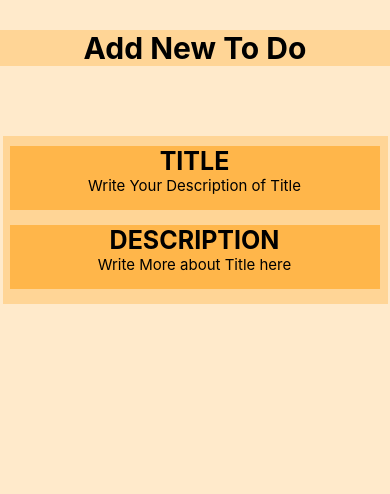
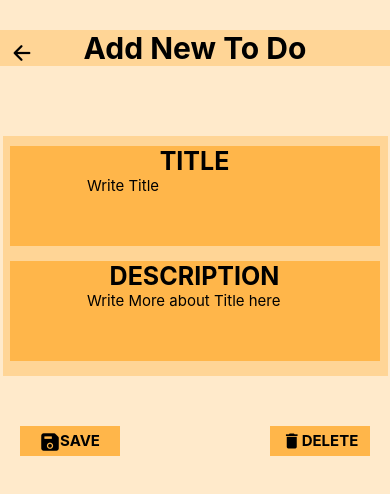
Before and after one commit to sapkotakristal1029/myToDoList, a React Native app: screen /NewTodo in a window 390 px wide. Shown: the top 494 px of the page. Built offline with nearby package versions, Linux system fonts and the light colour scheme.

Commit message:
Buttons in NewTodo

```diff
--- a/src/screens/NewTodo.js
+++ b/src/screens/NewTodo.js
@@ -1,24 +1,74 @@
-import { Text, StyleSheet,Button, View } from "react-native";
+import { Text, StyleSheet,Button, View, Pressable,Alert, TextInput } from "react-native";
+import { MaterialIcons } from '@expo/vector-icons';
+import { Ionicons } from '@expo/vector-icons';
+import { useState } from "react";
 
-export const NewTodo = ({}) =>{
+export const NewTodo = ({navigation}) =>{
+  const [titletext,setTitleText] = useState('')
+  const changeTitleTextHandler = (val) =>setTitleText(val)
+
+  const [descriptiontext,setDescriptionText] = useState('')
+  const changeDescriptionTextHandler = (val) =>setDescriptionText(val)
+
     return(
       <View style = {styles.container}>
         <Text style = {styles.header}>Add New To Do</Text>
+        <Pressable style = {({pressed}) =>[(pressed? {opacity: 0.2}:{}), styles.backicon,]}
+          onPress ={() =>{navigation.goBack()}}>
+          <Ionicons name="arrow-back" size={24} color="black" />
+        </Pressable>
+
+
 
         <View style = {styles.writingArea}>
           <View style = {styles.newtitlebox}>
             <Text style = {styles.newtitle}>TITLE</Text>
-                    <Text style = {styles.newtitlewriting}>Write Your Description of Title</Text>
+            <TextInput
+              placeholder="Write Title"
+              editable
+              multiline
+              numberOfLines={3}
 
-
-                </View>
-                <View style = {styles.newdescriptionbox}>
-                    <Text style = {styles.newdescription}>DESCRIPTION</Text>
-                    <Text style = {styles.newdescriptionwriting}>Write More about Title here</Text>
+              style = {styles.newtitlewriting}
+              value = {titletext}
+              onChangeText={changeTitleTextHandler}
+              />
 
 
           </View>
 
+          <View style = {styles.newdescriptionbox}>
+            <Text style = {styles.newdescription}>DESCRIPTION</Text>
+            <TextInput
+              editable
+              multiline
+              numberOfLines={3}
+              placeholder="Write More about Title here"
+              value = {descriptiontext}
+              style = {styles.newdescriptionwriting}
+
+              onChangeText={changeDescriptionTextHandler}/>
+
+          </View>
+
+        </View>
+
+        <View style = {styles.todobuttons}>
+          <Pressable
+            onPress={()=> Alert.alert('List Saved')}
+            style = {({pressed}) => [(pressed ? {opacity: 0.2}:{}), styles.savebutton,]}>
+              <Ionicons name="save" size={20} color="black" />
+              <Text style = {styles.savetext}>SAVE</Text>
+          </Pressable>
+
+          <View style = {styles.inbetweenbutton}></View>
+          <Pressable
+            onPress={()=> navigation.goBack()}
+            style = {({pressed}) => [(pressed ? {opacity: 0.2}:{}), styles.savebutton,]}>
+
+              <MaterialIcons name="delete" size={20} color="black" />
+              <Text style = {styles.savetext}>DELETE</Text>
+          </Pressable>
         </View>
       </View>
 
@@ -45,6 +95,11 @@ const styles = StyleSheet.create({
     backgroundColor: '#ffd596',
 
   },
+  backicon:{
+    position: "absolute",
+    left: 10,
+    top:40,
+  },
   writingArea:{
 
     width:385,
@@ -65,9 +120,9 @@ const styles = StyleSheet.create({
 
     backgroundColor:'#ffb64a',
     width: 370,
-    // height: "100%",
+    height: 100,
 
-    paddingBottom: 15,
+    paddingBottom: 50,
     alignItems: 'center',
     marginBottom:10,
 
@@ -79,15 +134,16 @@ const styles = StyleSheet.create({
   },
 
   newtitlewriting:{
-    fontSize: 15
+    fontSize: 15,
+
   },
   newdescriptionbox:{
 
     backgroundColor:'#ffb64a',
     width: 370,
-    // height: "100%",
+    height: 100 ,
 
-    paddingBottom: 15,
+    paddingBottom: 30,
     alignItems: 'center',
     // marginBottom:10,
 
@@ -100,6 +156,31 @@ const styles = StyleSheet.create({
 
   newdescriptionwriting:{
     fontSize: 15
+  },
+
+  todobuttons:{
+    flexDirection: 'row',
+    // flexWrap: 'wrap',
+
+  },
+  savebutton:{
+    flexDirection: 'row',
+    padding:5,
+
+    width: 100,
+    height:30,
+    backgroundColor: '#ffb64a',
+    textAlign: 'center',
+    justifyContent: 'center',
+
+  },
+  savetext:{
+    fontWeight: 'bold',
+    fontSize: 15,
+  },
+  inbetweenbutton:{
+    width: 150,
   }
 
+
 })
--- a/src/screens/TodoApp.js
+++ b/src/screens/TodoApp.js
@@ -33,7 +33,7 @@ export const TodoApp = () =>{
 
           <Pressable
               onPress={gotonewtodo}
-              style = {styles.addButton}>
+              style = {({pressed}) => [(pressed ? {opacity: 0.2}:{}), styles.addButton,]}>
                 <MaterialIcons name='add-circle-outline' style = {{fontWeight:'bold'}} size={20} color='black'/>
                 <Text style = {styles.addText}>Add New Todo</Text>
           </Pressable>
@@ -107,10 +107,11 @@ const styles = StyleSheet.create({
     flexDirection: 'row',
     paddingTop:5,
     width: 130,
-    height:25,
+    height:30,
     backgroundColor: '#ffb64a',
     textAlign: 'center',
     justifyContent: 'center',
+
   },
   addText:{
     fontWeight: 'bold',
```
Lines whose indentation alone changed are shown as unchanged.
